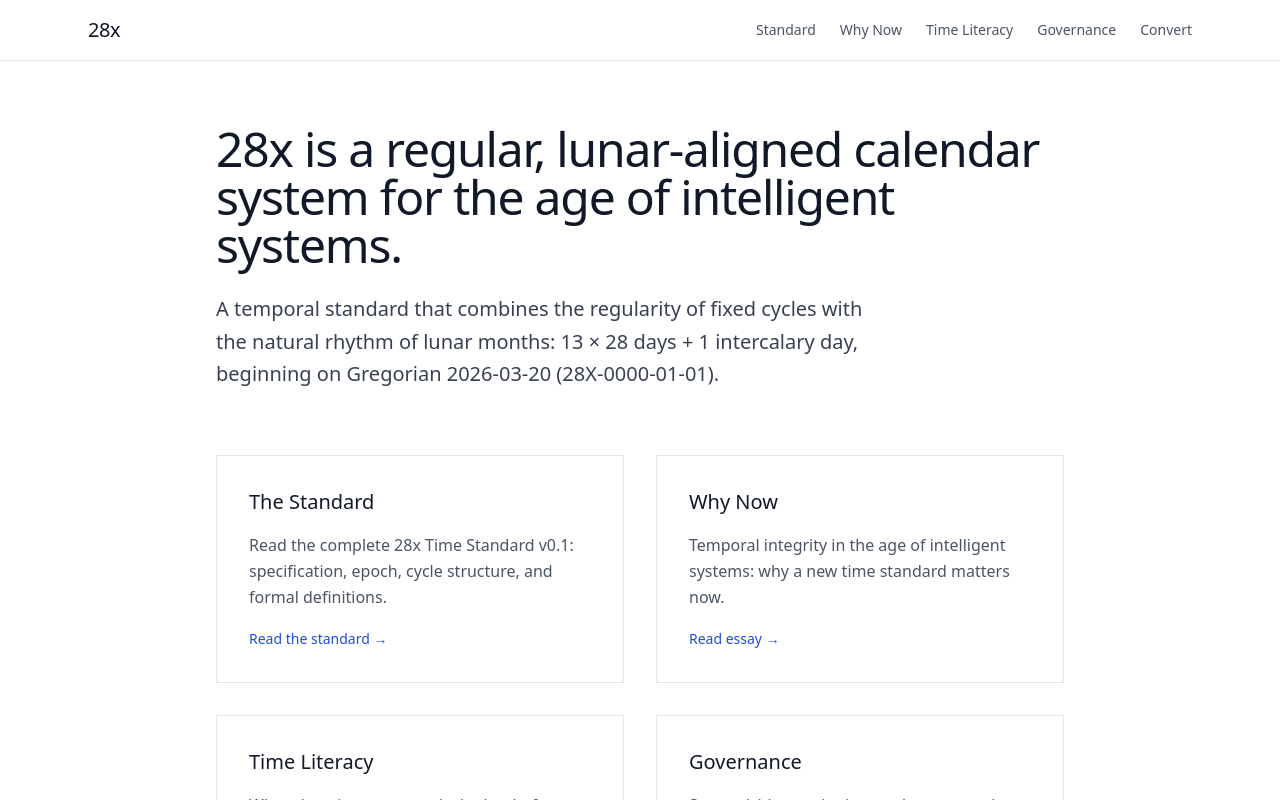
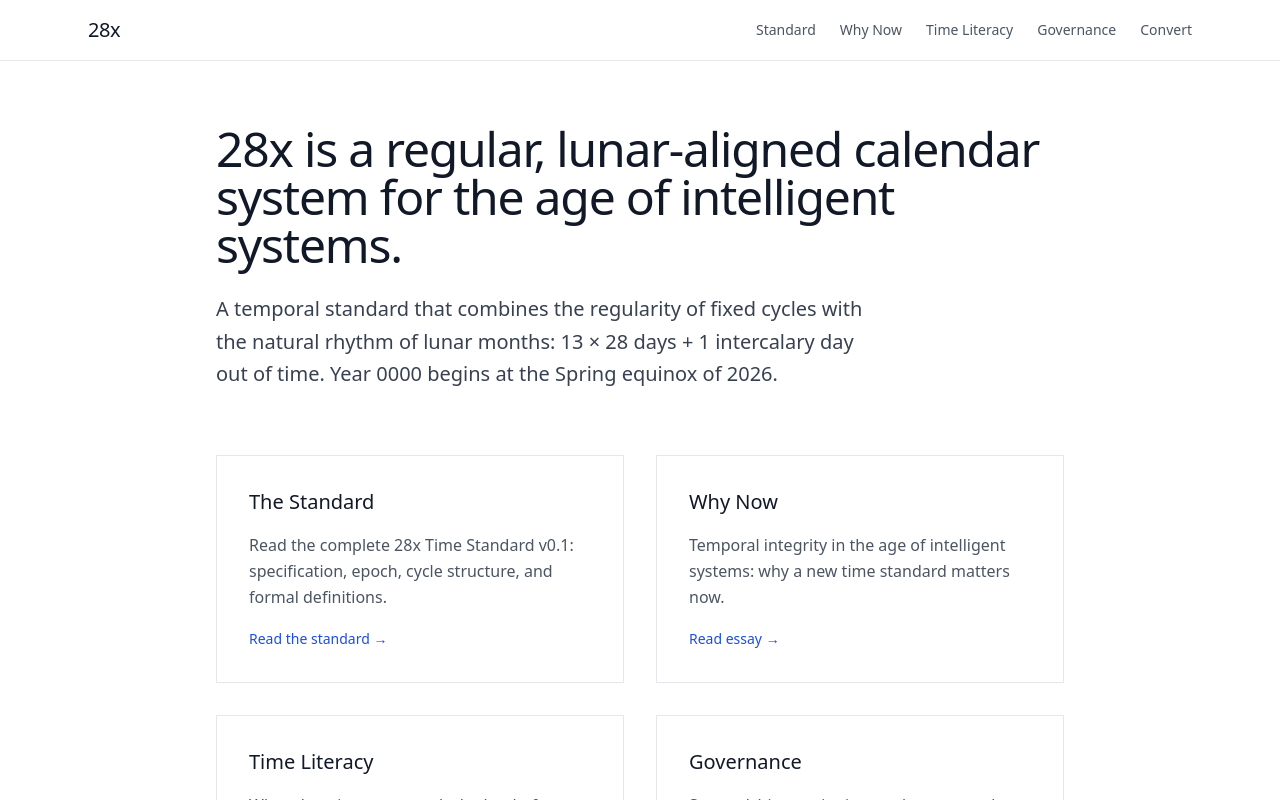
Before and after one commit to behere-re/28x, a Next.js app: page / in a window 1280 px wide. Shown: the top 800 px of the page. Built offline with nearby package versions, Linux system fonts and the light colour scheme.

Commit message:
Update homepage text: use 'intercalary day out of time' and Spring equinox phrasing

```diff
--- a/app/page.tsx
+++ b/app/page.tsx
@@ -23,7 +23,7 @@ export default function Home() {
         </h1>
         <p className="text-xl text-gray-700 leading-relaxed max-w-2xl">
           A temporal standard that combines the regularity of fixed cycles with the natural rhythm of lunar months:
-          13 × 28 days + 1 intercalary day, beginning on Gregorian 2026-03-20 (28X-0000-01-01).
+          13 × 28 days + 1 intercalary day out of time. Year 0000 begins at the Spring equinox of 2026.
         </p>
       </div>
 
```
